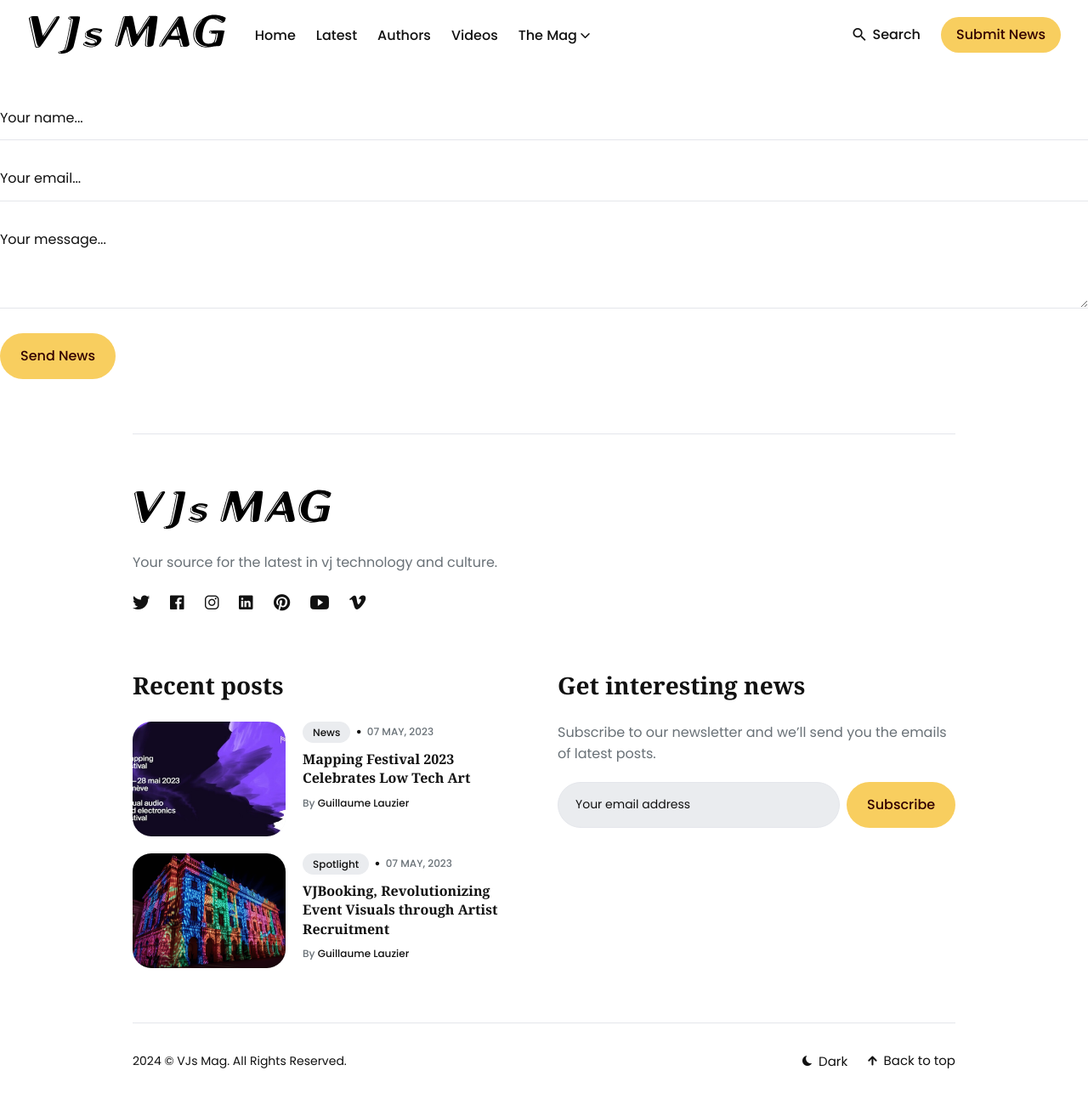
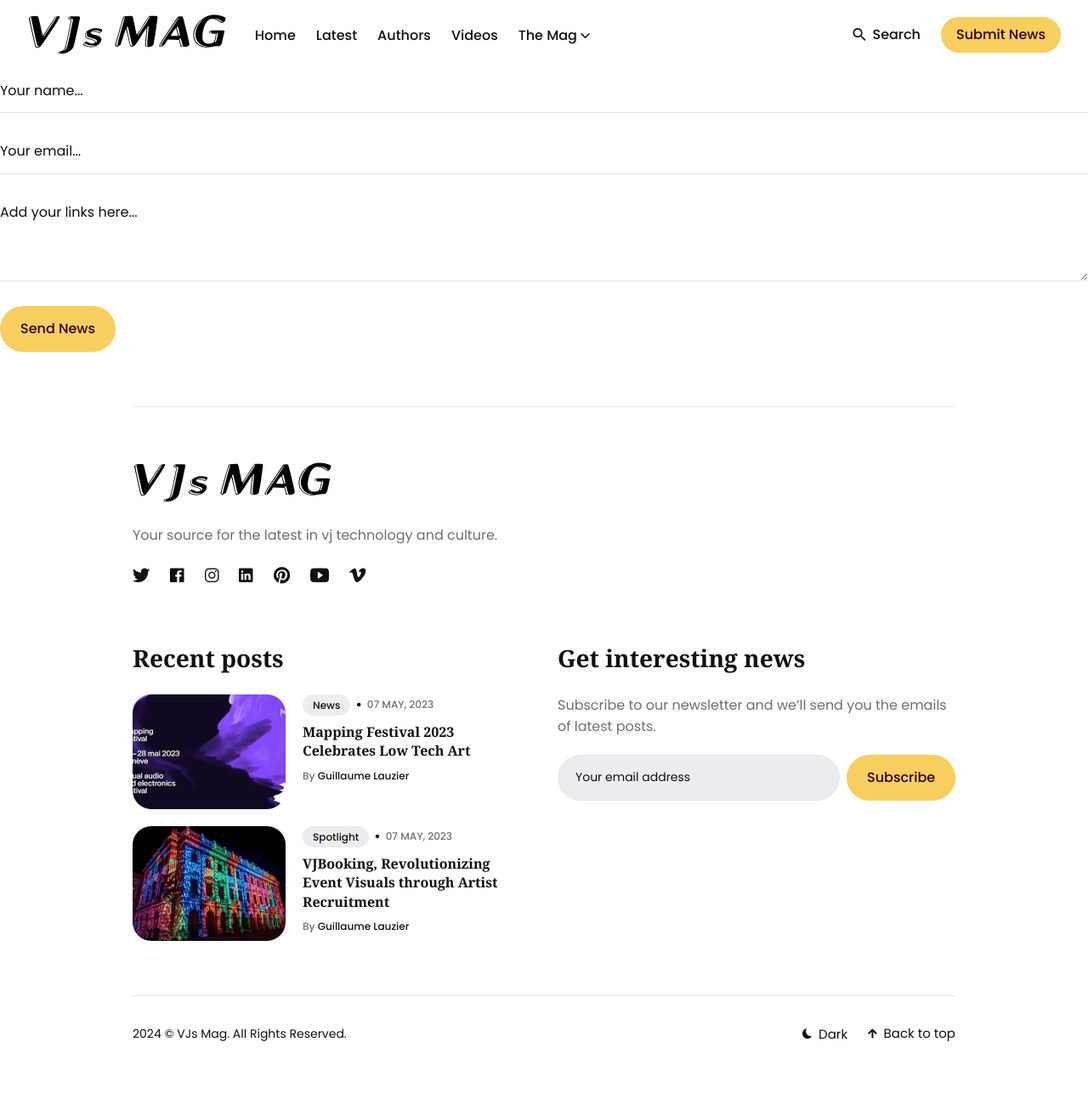
Before and after one commit to onConsensus/website, a Jekyll site: the page built from _pages/submit.html, in a window 1280 px wide. Shown: the whole page at 85% size. Built offline with Jekyll 4.4.1, drawn with Linux system fonts in a browser that asks for light colours; after the commit the page ends 1261 px from its top, so only the background shows below that.

Commit message:
Update submit.html

```diff
--- a/_pages/submit.html
+++ b/_pages/submit.html
@@ -5,11 +5,6 @@
 ---
 
 <div class="form-box">
-    <div class="submit-head">
-    {% if site.data.settings.submit.description %}
-      <p class="submit-description">{{site.data.settings.submit.description}}</p>
-    {% endif %}
-    </div>
     <form class="form" action="https://formspree.io/f/mblrjddz" method="POST">
       <div class="form__group">
         <label class="form__label screen-reader-text" for="form-name">Your Name</label>
@@ -21,7 +16,7 @@
       </div>
       <div class="form__group">
         <label class="form__label screen-reader-text" for="form-text">Add Links</label>
-        <textarea class="form__input" id="form-text" name="text" rows="4" placeholder="Your message..." required></textarea>
+        <textarea class="form__input" id="form-text" name="text" rows="4" placeholder="Add your links here..." required></textarea>
       </div>
       <div class="form__group">
         <button class="button button--big" type="submit">Send News</button>
```
